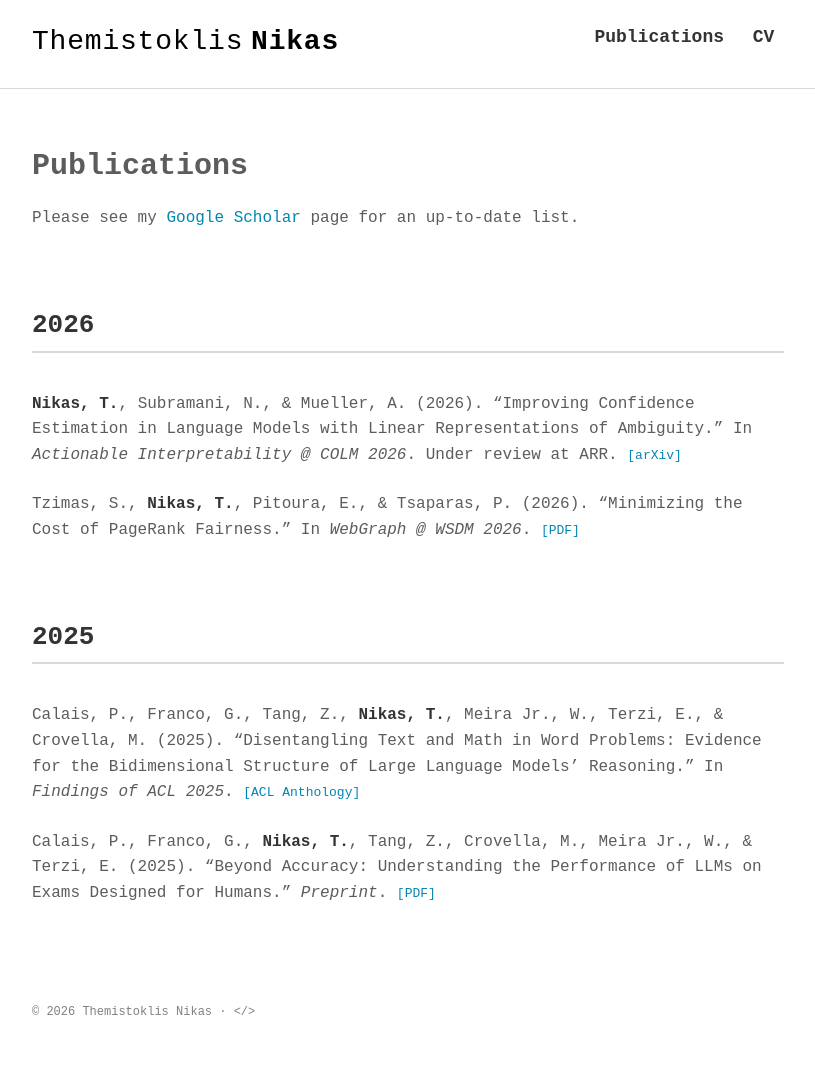
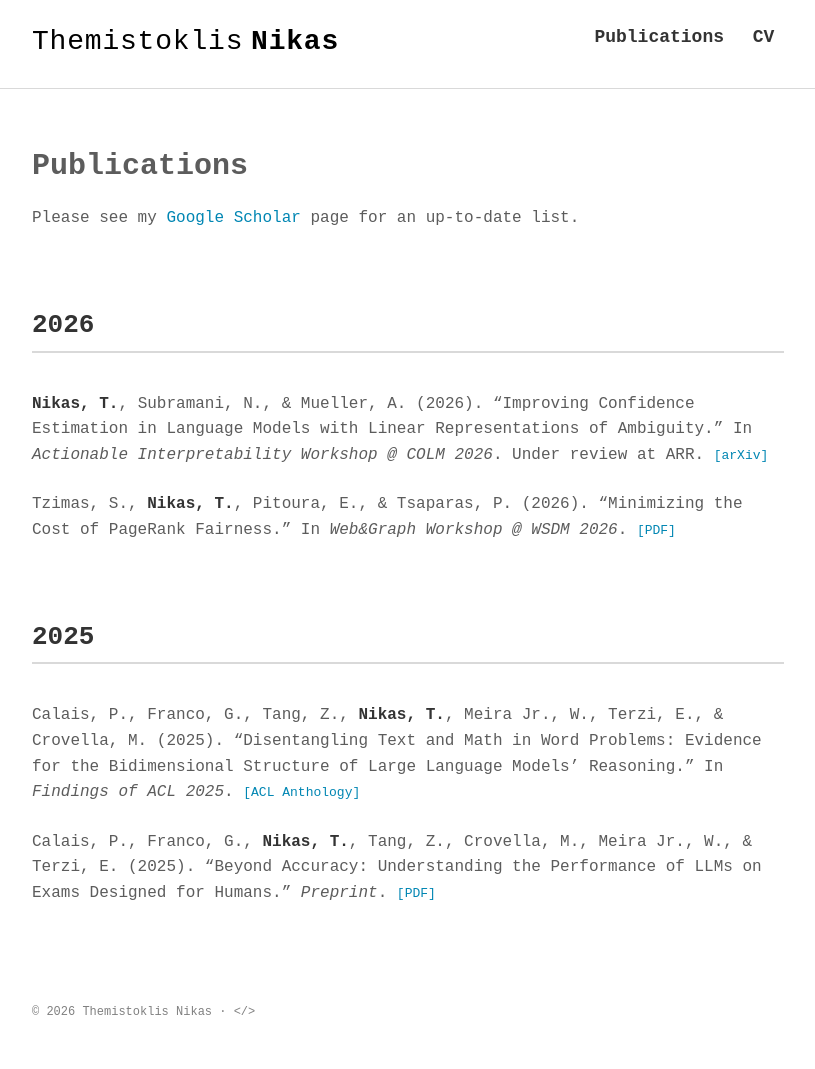
Before and after one commit to tnikas/tnikas.github.io, a Jekyll site: the page built from publications.md, in a window 1280 px wide. Shown: the whole page, without its empty margins (232-1047 px from the left). Built offline with Jekyll 4.4.1, drawn with Linux system fonts in a browser that asks for light colours; some web fonts are replaced.

Commit message:
Publications and news: workshop names match the new CV
Co-Authored-By: Claude Opus 5.5 <noreply@anthropic.com>

```diff
--- a/_data/news.yml
+++ b/_data/news.yml
@@ -8,4 +8,4 @@
   content_html: 'Co-organized the <a href="https://nemiconf.github.io/summer26/" target="_blank" rel="noopener">3rd New England Mechanistic Interpretability Workshop (NEMI)</a> at BU.'
 
 - date: 2026-02-15
-  content_html: 'Presented our work "<em>Minimizing the Cost of PageRank Fairness</em>" at <a href="https://aiimlab.org/events/WSDM_2026_WEB_and_GRAPH_2026_Workshop_on_Web_and_Graphs_Responsible_Intelligence_and_Social_Media.html" target="_blank" rel="noopener">WebGraph @ WSDM 2026</a>.'
+  content_html: 'Presented our work "<em>Minimizing the Cost of PageRank Fairness</em>" at <a href="https://aiimlab.org/events/WSDM_2026_WEB_and_GRAPH_2026_Workshop_on_Web_and_Graphs_Responsible_Intelligence_and_Social_Media.html" target="_blank" rel="noopener">Web&amp;Graph Workshop @ WSDM 2026</a>.'
--- a/publications.md
+++ b/publications.md
@@ -10,10 +10,10 @@ Please see my [Google Scholar](https://scholar.google.com/citations?user=dBImAjs
 
 ## 2026
 
-**Nikas, T.**, Subramani, N., & Mueller, A. (2026). "Improving Confidence Estimation in Language Models with Linear Representations of Ambiguity." In *Actionable Interpretability @ COLM 2026*. Under review at ARR.
+**Nikas, T.**, Subramani, N., & Mueller, A. (2026). "Improving Confidence Estimation in Language Models with Linear Representations of Ambiguity." In *Actionable Interpretability Workshop @ COLM 2026*. Under review at ARR.
 [[arXiv]](https://arxiv.org/abs/2611.11838)
 
-Tzimas, S., **Nikas, T.**, Pitoura, E., & Tsaparas, P. (2026). "Minimizing the Cost of PageRank Fairness." In *WebGraph @ WSDM 2026*.
+Tzimas, S., **Nikas, T.**, Pitoura, E., & Tsaparas, P. (2026). "Minimizing the Cost of PageRank Fairness." In *Web&Graph Workshop @ WSDM 2026*.
 [[PDF]](https://www.cs.uoi.gr/~tsap/publications/webgraph2026.pdf)
 
 ## 2025
```
